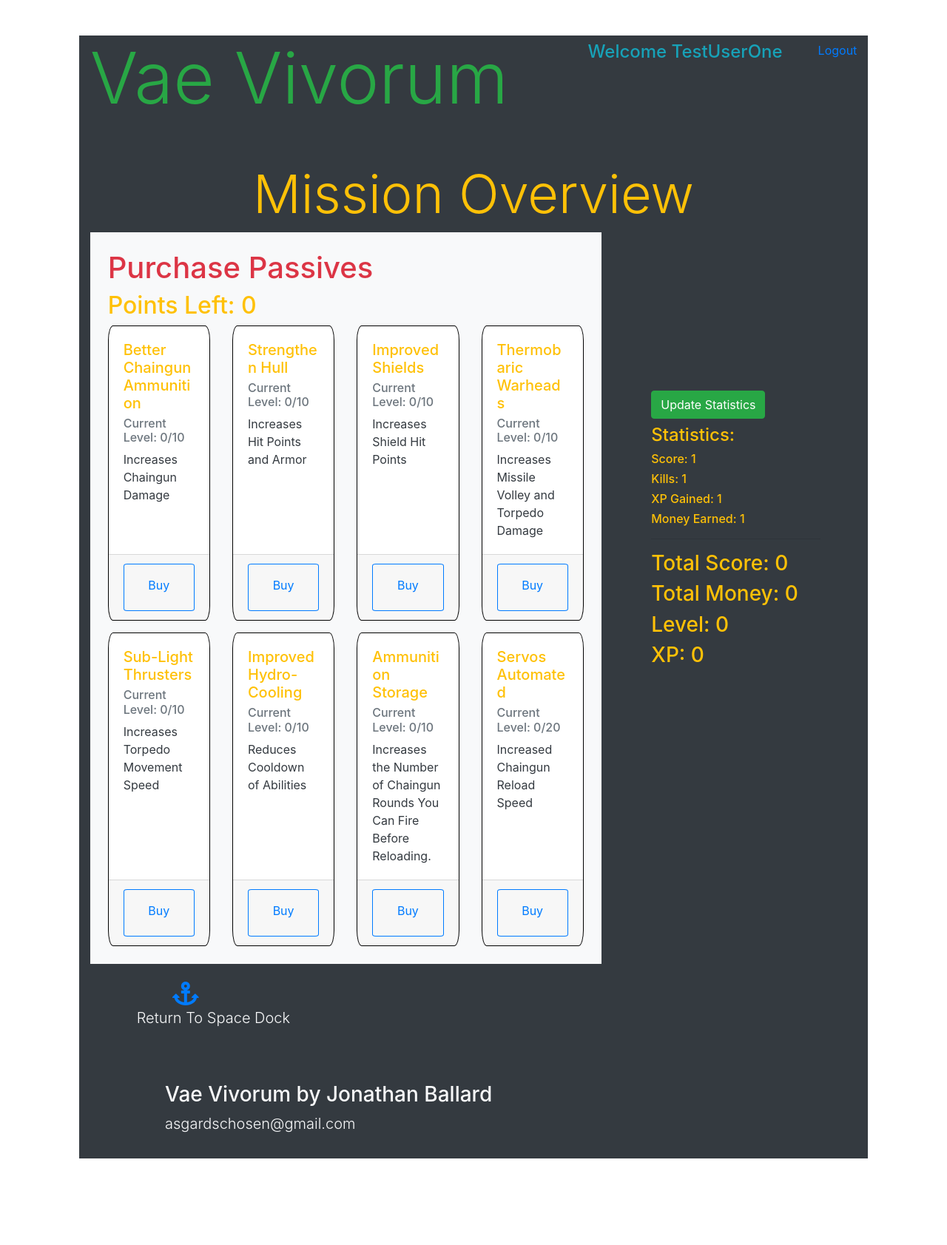
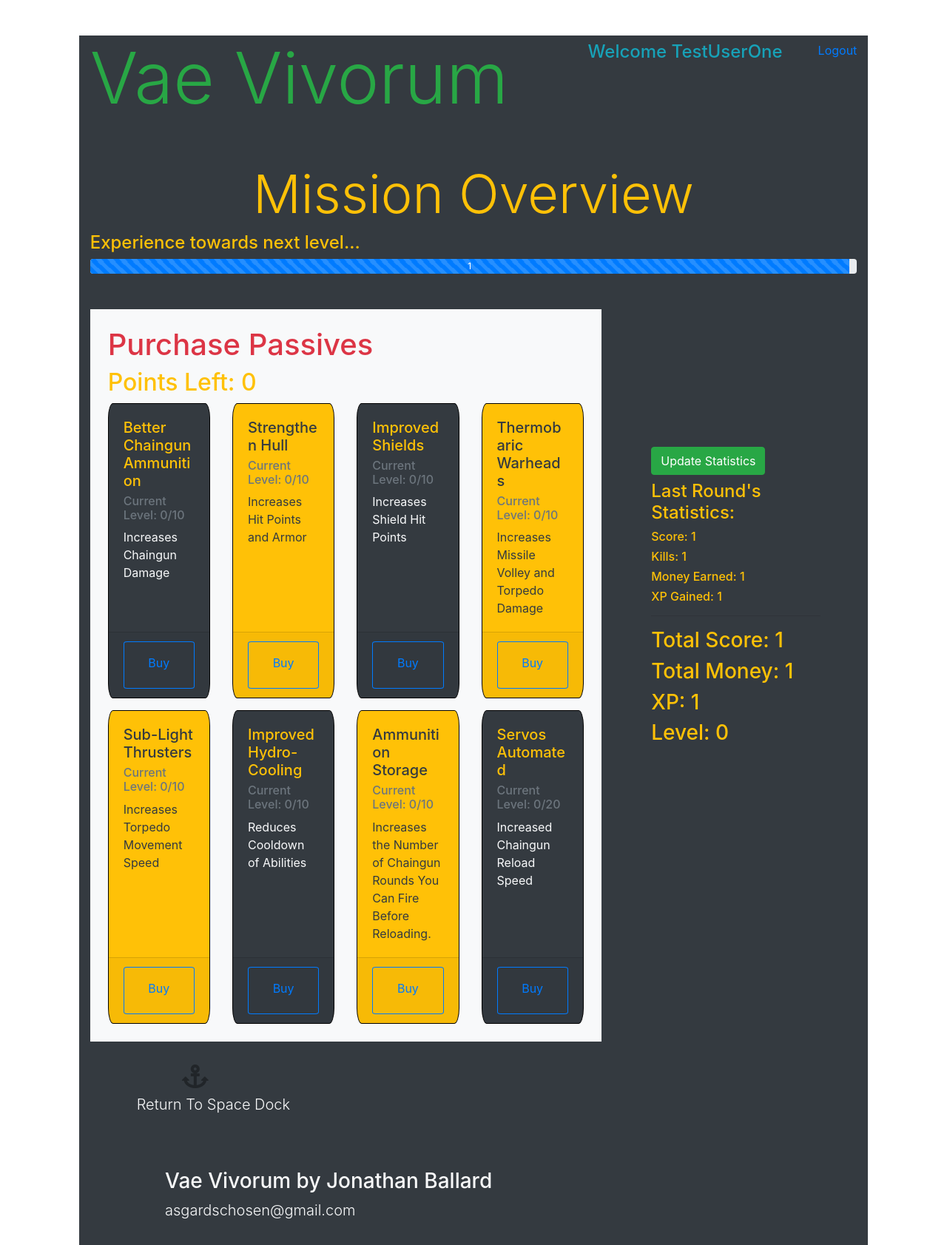
Before and after one commit to JonathanBallard/Coding_Dojo_Projects_Vae_Vivorum, a Flask app: page /overview in a window 1280 px wide. Shown: the whole page at 74% size. Before the commit the page ends 1566 px from the top, so only its background shows below. Run offline with Flask 2, Linux system fonts and the light colour scheme; a user stored in the database is signed in; data comes from the database, SQL or seed files in the repository; both versions use the stored data as it was after the commit; some libraries are stand-ins or nearby versions.

Commit message:
Implemented Passive Abilities and Levels!

```diff
--- a/app.py
+++ b/app.py
@@ -271,10 +271,16 @@ def output():
     db.session.commit()
 
 
+    print("data['score']", data['score'])
+
     session['endScore'] = data['score']
     session['endKills'] = data['kills']
     session['endXp'] = data['xp']
     session['endMoney'] = data['money']
+
+
+    print('**********************************************************************************')
+    print("session['endScore']", session['endScore'])
 
     thisUser = Users.query.get(session['id'])
     print('This User Score, Kills, XP, Money:', thisUser.current_score, thisUser.current_kills, thisUser.current_xp, thisUser.current_money)
@@ -286,35 +292,41 @@ def output():
 def outputPassives():
     data = request.get_json()
     thisUser = Users.query.get(session['id'])
-
-    thisUser.passive1 = data['p1']
-    thisUser.passive2 = data['p2']
-    thisUser.passive3 = data['p3']
-    thisUser.passive4 = data['p4']
-    thisUser.passive5 = data['p5']
-    thisUser.passive6 = data['p6']
-    thisUser.passive7 = data['p7']
-    thisUser.passive8 = data['p8']
-    thisUser.abilityPointsSpent = thisUser.passive1 + thisUser.passive2 + thisUser.passive3 + thisUser.passive4 + thisUser.passive5 + thisUser.passive6 + thisUser.passive7 + thisUser.passive8
-    # thisUser.passive9 = data['p9']
-    # thisUser.passive10 = data['p10']
-    # thisUser.passive11 = data['p11']
-    # thisUser.passive12 = data['p12']
-    # thisUser.passive13 = data['p13']
-    # thisUser.passive14 = data['p14']
-    # thisUser.passive15 = data['p15']
-    # thisUser.passive16 = data['p16']
-    # thisUser.passive17 = data['p17']
-    # thisUser.passive18 = data['p18']
-    # thisUser.passive19 = data['p19']
-    # thisUser.passive20 = data['p20']
-    db.session.commit()
-
+    print(data)
+    if data:
+        thisUser.passive1 = data['p1']
+        thisUser.passive2 = data['p2']
+        thisUser.passive3 = data['p3']
+        thisUser.passive4 = data['p4']
+        thisUser.passive5 = data['p5']
+        thisUser.passive6 = data['p6']
+        thisUser.passive7 = data['p7']
+        thisUser.passive8 = data['p8']
+        thisUser.abilityPointsSpent = thisUser.passive1 + thisUser.passive2 + thisUser.passive3 + thisUser.passive4 + thisUser.passive5 + thisUser.passive6 + thisUser.passive7 + thisUser.passive8
+        # thisUser.passive9 = data['p9']
+        # thisUser.passive10 = data['p10']
+        # thisUser.passive11 = data['p11']
+        # thisUser.passive12 = data['p12']
+        # thisUser.passive13 = data['p13']
+        # thisUser.passive14 = data['p14']
+        # thisUser.passive15 = data['p15']
+        # thisUser.passive16 = data['p16']
+        # thisUser.passive17 = data['p17']
+        # thisUser.passive18 = data['p18']
+        # thisUser.passive19 = data['p19']
+        # thisUser.passive20 = data['p20']
+        db.session.commit()
+        print('passives:', thisUser.passive1, thisUser.passive2, thisUser.passive3, thisUser.passive4, thisUser.passive5, thisUser.passive6, thisUser.passive7, thisUser.passive8)
+    else:
+        print('failing to receive data')
     return redirect('/dashboard')
 
 @app.route('/overview')
 def overview():
     thisUser = Users.query.get(session['id'])
+
+    print('**********************************************************************************')
+    print("session['endScore']", session['endScore'])
 
     if 'endscore' in session:
         score = session['endScore']
--- a/static/css/style.css
+++ b/static/css/style.css
@@ -157,6 +157,12 @@
     left: 2px;
 }
 
+.xpProgressDiv {
+    width: 100%;
+    height: 20px;
+    position: relative;
+}
+
 .shieldProgressBar {
     color: white;
     width: 100%;
@@ -172,6 +178,10 @@
 #shieldProgressBar {
     color: white;
     /* background-color: blue; */
+}
+
+#xpProgressBar {
+    color: white;
 }
 
 .abilityBox{
--- a/static/js/overview.js
+++ b/static/js/overview.js
@@ -1,3 +1,33 @@
+
+    // determine player level
+var levelChart = [
+    0,       //Level 0
+    300,
+    600,
+    1000,
+    1400,
+    1900,
+    2400,
+    2900,
+    3500,
+    4100,
+    4700,       //Level 10
+    5300,
+    6000,
+    6700,
+    7500,
+    8300,
+    9100,
+    10000,
+    11000,
+    12000,
+    13100,      //Level 20
+    16300,
+    20000,
+    25800,
+    31600,
+    38800       //Level 25, Max
+]
 
 
 
@@ -59,14 +89,14 @@ function increaseAbil(abilNum, abilMax){
 function postPassives(){
 
     var data = {
-        passive1 : abil1,
-        passive2 : abil2,
-        passive3 : abil3,
-        passive4 : abil4,
-        passive5 : abil5,
-        passive6 : abil6,
-        passive7 : abil7,
-        passive8 : abil8,
+        p1 : abil1,
+        p2 : abil2,
+        p3 : abil3,
+        p4 : abil4,
+        p5 : abil5,
+        p6 : abil6,
+        p7 : abil7,
+        p8 : abil8,
         // passive9 : $('#abil9').text(),
         // passive10 : $('#abil10').text(),
         // passive11 : $('#abil11').text(),
@@ -94,29 +124,63 @@ function postPassives(){
 
 
 
+//get xp, check levelChart, write percent of xp to next level
+var newXp = $('#xp').text();
+var prevXp = $('#totalXp').text();
+var totalXp = Math.floor(parseInt(newXp) + parseInt(prevXp));
+var newLevel = 0;
+var nextLevel = 1;
+var xpMissing = 0;
+var xpBetween = 0;
+var xpPercent = 0;
+for(var i = 0; i < levelChart.length; i++){
+    if(totalXp >= levelChart[i]){
+        newLevel = i;
+        nextLevel = i+1;
+    }
+}
+xpBetween = levelChart[nextLevel] - levelChart[newLevel];
+xpMissing = levelChart[nextLevel] - totalXp;
+xpPercent = Math.floor((xpMissing / xpBetween) * 100);
+
+
+$('.xpProgressBar').text(xpBetween-xpMissing);
+$('.xpProgressBar').attr('aria-valuenow', xpPercent);
+$('.xpProgressBar').css('width',xpPercent + '%');
+
+
+
 $('#passive1Buy').click(function(){
     increaseAbil(1,abil1Max);
+    abil1 = $('#abil1').text();
 });
 $('#passive2Buy').click(function(){
     increaseAbil(2,abil2Max);
+    abil2 = $('#abil2').text();
 });
 $('#passive3Buy').click(function(){
     increaseAbil(3,abil3Max);
+    abil3 = $('#abil3').text();
 });
 $('#passive4Buy').click(function(){
     increaseAbil(4,abil4Max);
+    abil4 = $('#abil4').text();
 });
 $('#passive5Buy').click(function(){
     increaseAbil(5,abil5Max);
+    abil5 = $('#abil5').text();
 });
 $('#passive6Buy').click(function(){
     increaseAbil(6,abil6Max);
+    abil6 = $('#abil6').text();
 });
 $('#passive7Buy').click(function(){
     increaseAbil(7,abil7Max);
+    abil7 = $('#abil7').text();
 });
 $('#passive8Buy').click(function(){
     increaseAbil(8,abil8Max);
+    abil8 = $('#abil8').text();
 });
 
 
@@ -132,3 +196,17 @@ $('#outputPassivesButton').click(function(){
     postPassives();
 
 })
+
+
+
+
+
+// LAST THING, Update Total Stats
+
+var totalScore = parseInt($('#totalScore').text()) + parseInt($('#score').text());
+$('#totalScore').text(totalScore);
+var totalMoney = parseInt($('#totalMoney').text()) + parseInt($('#money').text());
+$('#totalMoney').text(totalMoney);
+var totalXp = parseInt($('#totalXp').text()) + parseInt($('#xp').text());
+$('#totalXp').text(totalXp);
+$('#level').text(newLevel);
--- a/templates/overview.html
+++ b/templates/overview.html
@@ -32,22 +32,27 @@
 
         <h1 class="display-3 text-center text-warning">Mission Overview</h1>
 
+        <h4>Experience towards next level...</h4>
+        <div class="progress xpProgressDiv mb-5">
+            <div class="xpProgressBar progress-bar progress-bar-animated progress-bar-striped bg-primary" role="progressbar" aria-valuenow="100" aria-valuemin="0" aria-valuemax="100"></div>
+        </div>
+
 
         <!-- Buy Passives -->
         <div class="container col-xl-8 passiveArea bg-light d-inline-block p-4 vertical-align-top">
             <h1 class="display-5 text-danger d-inline-block">Purchase Passives</h1>
-            <!-- Set up points later -->
+
             <h2>Points Left: <span id="abilPoints">{{ thisUser.abilityPointsEarned - thisUser.abilityPointsSpent }}</span></h2>
 
 
 
             <div class="card-deck passiveRow">
 
-                <div class="card abilCard">
+                <div class="card abilCard bg-dark">
                     <div class="card-body">
                         <h5 class="card-title">Better Chaingun Ammunition</h5>
-                        <h6 class="card-subtitle mb-2 text-muted">Current Level: <span id="abil1">{{ thisUser.passive1 }}</span>/<span id="abil1Max"></span></h6>
-                        <p class="card-text text-dark">Increases Chaingun Damage</p>
+                        <h6 class="card-subtitle mb-2 text-muted text-light">Current Level: <span id="abil1">{{ thisUser.passive1 }}</span>/<span id="abil1Max"></span></h6>
+                        <p class="card-text text-light">Increases Chaingun Damage</p>
                     </div>
                     <div class="card-footer">
                         <div class="passiveButton btn d-block btn-outline-primary p-3" id="passive1Buy">Buy</div>
@@ -55,10 +60,10 @@
                 </div>
 
 
-                <div class="card abilCard">
+                <div class="card abilCard bg-warning">
                     <div class="card-body">
-                        <h5 class="card-title">Strengthen Hull</h5>
-                        <h6 class="card-subtitle mb-2 text-muted">Current Level: <span id="abil2">{{ thisUser.passive2 }}</span>/<span id="abil2Max"></span></h6>
+                        <h5 class="card-title text-dark">Strengthen Hull</h5>
+                        <h6 class="card-subtitle mb-2 text-muted text-light">Current Level: <span id="abil2">{{ thisUser.passive2 }}</span>/<span id="abil2Max"></span></h6>
                         <p class="card-text text-dark">Increases Hit Points and Armor</p>
                     </div>
                     <div class="card-footer">
@@ -66,11 +71,11 @@
                     </div>
                 </div>
 
-                <div class="card abilCard">
+                <div class="card abilCard bg-dark">
                     <div class="card-body">
                         <h5 class="card-title">Improved Shields</h5>
-                        <h6 class="card-subtitle mb-2 text-muted">Current Level: <span id="abil3">{{ thisUser.passive3 }}</span>/<span id="abil3Max"></span></h6>
-                        <p class="card-text text-dark">Increases Shield Hit Points</p>
+                        <h6 class="card-subtitle mb-2 text-muted text-light">Current Level: <span id="abil3">{{ thisUser.passive3 }}</span>/<span id="abil3Max"></span></h6>
+                        <p class="card-text text-light">Increases Shield Hit Points</p>
                     </div>
                     <div class="card-footer">
                         <div class="passiveButton btn d-block btn-outline-primary p-3" id="passive3Buy">Buy</div>
@@ -78,9 +83,9 @@
                 </div>
 
 
-                <div class="card abilCard">
+                <div class="card abilCard bg-warning">
                     <div class="card-body">
-                        <h5 class="card-title">Thermobaric Warheads</h5>
+                        <h5 class="card-title text-dark">Thermobaric Warheads</h5>
                         <h6 class="card-subtitle mb-2 text-muted">Current Level: <span id="abil4">{{ thisUser.passive4 }}</span>/<span id="abil4Max"></span></h6>
                         <p class="card-text text-dark">Increases Missile Volley and Torpedo Damage</p>
                     </div>
@@ -95,9 +100,9 @@
 
             <div class="card-deck passiveRow mt-3">
 
-                <div class="card abilCard">
+                <div class="card abilCard bg-warning">
                     <div class="card-body">
-                        <h5 class="card-title">Sub-Light Thrusters</h5>
+                        <h5 class="card-title text-dark">Sub-Light Thrusters</h5>
                         <h6 class="card-subtitle mb-2 text-muted">Current Level: <span id="abil5">{{ thisUser.passive5 }}</span>/<span id="abil5Max"></span></h6>
                         <p class="card-text text-dark">Increases Torpedo Movement Speed</p>
                     </div>
@@ -107,20 +112,20 @@
                 </div>
 
 
-                <div class="card abilCard">
+                <div class="card abilCard bg-dark">
                     <div class="card-body">
                         <h5 class="card-title">Improved Hydro-Cooling</h5>
-                        <h6 class="card-subtitle mb-2 text-muted">Current Level: <span id="abil6">{{ thisUser.passive6 }}</span>/<span id="abil6Max"></span></h6>
-                        <p class="card-text text-dark">Reduces Cooldown of Abilities</p>
+                        <h6 class="card-subtitle mb-2 text-muted text-light">Current Level: <span id="abil6">{{ thisUser.passive6 }}</span>/<span id="abil6Max"></span></h6>
+                        <p class="card-text text-light">Reduces Cooldown of Abilities</p>
                     </div>
                     <div class="card-footer">
                         <div class="passiveButton btn d-block btn-outline-primary p-3" id="passive6Buy">Buy</div>
                     </div>
                 </div>
 
-                <div class="card abilCard">
+                <div class="card abilCard bg-warning">
                     <div class="card-body">
-                        <h5 class="card-title">Ammunition Storage</h5>
+                        <h5 class="card-title text-dark">Ammunition Storage</h5>
                         <h6 class="card-subtitle mb-2 text-muted">Current Level: <span id="abil7">{{ thisUser.passive7 }}</span>/<span id="abil7Max"></span></h6>
                         <p class="card-text text-dark">Increases the Number of Chaingun Rounds You Can Fire Before Reloading.</p>
                     </div>
@@ -130,11 +135,11 @@
                 </div>
 
 
-                <div class="card abilCard">
+                <div class="card abilCard bg-dark">
                     <div class="card-body">
                         <h5 class="card-title">Servos Automated</h5>
-                        <h6 class="card-subtitle mb-2 text-muted">Current Level: <span id="abil8">{{ thisUser.passive8 }}</span>/<span id="abil8Max"></span></h6>
-                        <p class="card-text text-dark">Increased Chaingun Reload Speed</p>
+                        <h6 class="card-subtitle mb-2 text-muted text-light">Current Level: <span id="abil8">{{ thisUser.passive8 }}</span>/<span id="abil8Max"></span></h6>
+                        <p class="card-text text-light">Increased Chaingun Reload Speed</p>
                     </div>
                     <div class="card-footer">
                         <div class="passiveButton btn d-block btn-outline-primary p-3" id="passive8Buy">Buy</div>
@@ -152,16 +157,16 @@
         <!-- Stats -->
         <div class="stats mt-5 ml-5 d-inline-block col-xl-3">
             <div id="getStats" class="btn btn-success mb-2">Update Statistics</div>
-            <h4>Statistics:</h4>
-            <h6 id="score">Score: {{ score }}</h6>
-            <h6 id="kills">Kills: {{ kills }}</h6>
-            <h6 id="xp">XP Gained: {{ xp }}</h6>
-            <h6 id="money">Money Earned: {{ money }}</h6>
+            <h4>Last Round's Statistics:</h4>
+            <h6>Score: <span id="score">{{ score }}</span></h6>
+            <h6>Kills: <span id="kills">{{ kills }}</span></h6>
+            <h6>Money Earned: <span id="money">{{ money }}</span></h6>
+            <h6>XP Gained: <span id="xp">{{ xp }}</span></h6>
             <hr>
-            <h3>Total Score: {{ thisUser.current_score }}</h3>
-            <h3>Total Money: {{ thisUser.current_money }}</h3>
-            <h3>Level: {{ thisUser.current_level }}</h3>
-            <h3>XP: {{ thisUser.current_xp }}</h3>
+            <h3>Total Score: <span id="totalScore">{{ thisUser.current_score }}</span></h3>
+            <h3>Total Money: <span id="totalMoney">{{ thisUser.current_money }}</span></h3>
+            <h3>XP: <span id="totalXp">{{ thisUser.current_xp }}</span></h3>
+            <h3>Level: <span id="level">{{ thisUser.current_level }}</span></h3>
         </div>
 
 
@@ -169,7 +174,7 @@
 
         <div class="bg-dark text-light d-inline-block col-xl-4 align-bottom mt-4 mb-2 ml-5 vertical-align-top">
             <div class="d-inline-block">
-                <a id="outputPassivesButton" href="/outputPassives"><i class="ml-5 fas fa-2x fa-anchor"></i></a>
+                <a id="outputPassivesButton"><i class="btn ml-5 fas fa-2x fa-anchor"></i></a>
                 <p class="lead">Return To Space Dock</p>
             </div>
         </div>
```
Also changed, not shown: static/js/game.js (+12 -1 lines), $vae_vivorum.db, readme.md.
